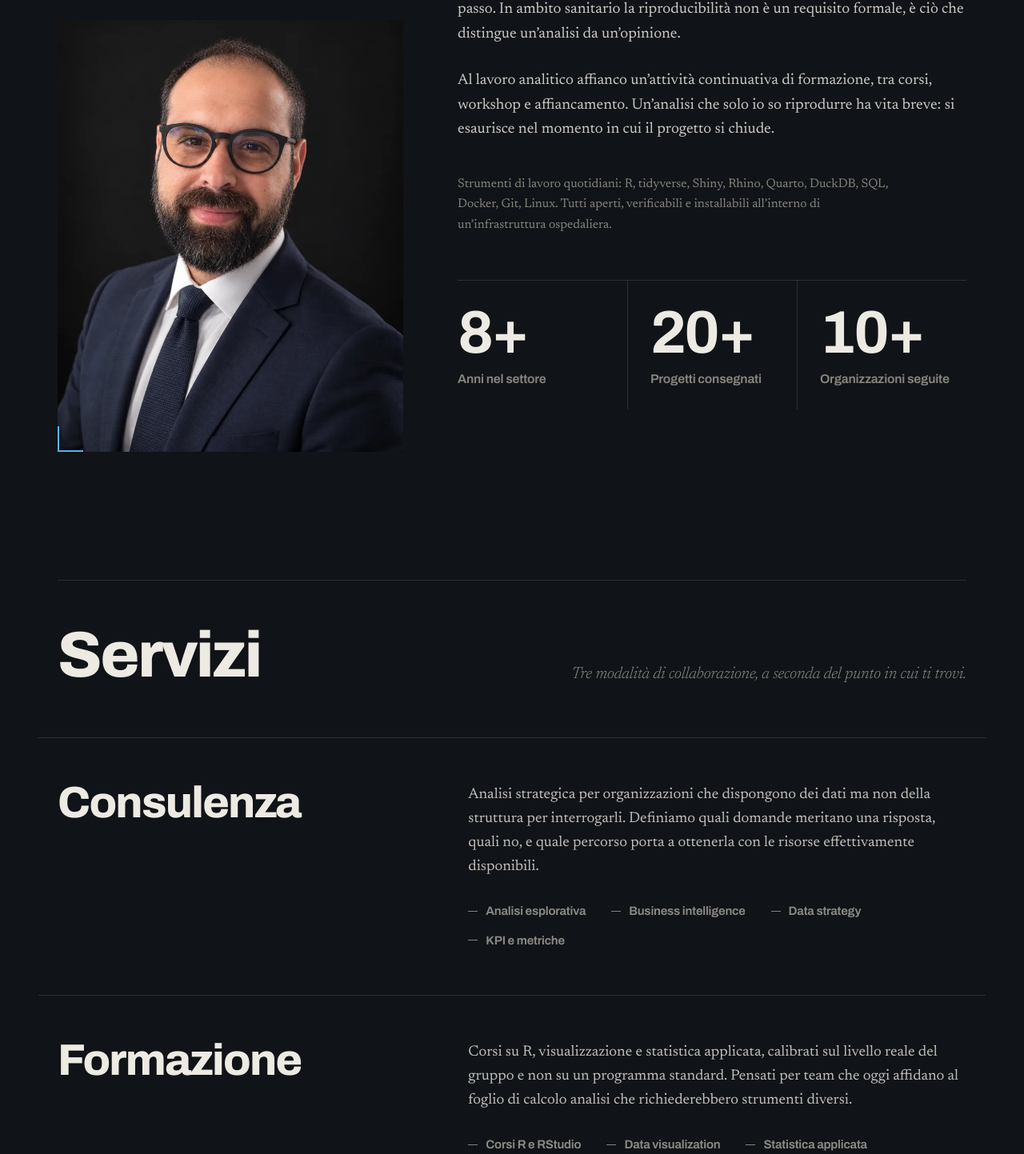
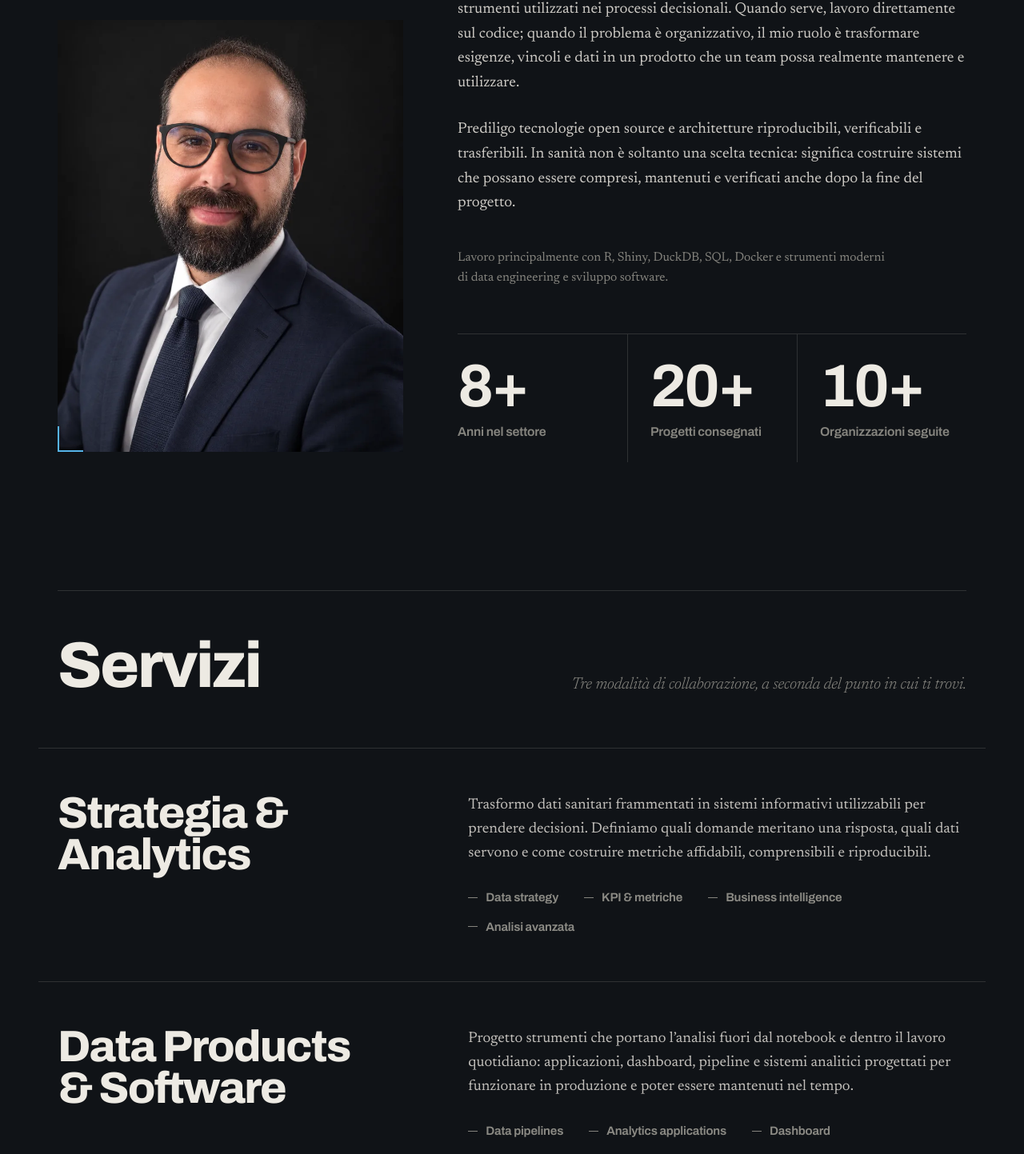
Before and after one commit to alearrigo/react_website, a React (Vite) app: page / in a window 1280 px wide. Shown: the part 1270-2713 px from the top of the page at 80% size. Built offline with nearby package versions, Linux system fonts and the light colour scheme.

Commit message:
Update healthcare positioning and service copy in Italian and English

```diff
--- a/components/Contact.tsx
+++ b/components/Contact.tsx
@@ -64,12 +64,6 @@ const Contact: React.FC<ContactProps> = ({ t }) => {
                 <span className="absolute -bottom-1 left-0 h-[2px] w-full origin-right scale-x-0 bg-current transition-transform delay-150 duration-500 group-hover:origin-left group-hover:scale-x-100" />
               </a>
             </Lift>
-            <Lift delay={0.5}>
-              <p className="nav-link mt-7 flex items-center gap-2.5 text-[0.94rem] opacity-70">
-                <span className="h-1.5 w-1.5 rounded-full bg-current" />
-                {t.contact.response}
-              </p>
-            </Lift>
           </div>
         </div>
       </div>
--- a/index.html
+++ b/index.html
@@ -4,14 +4,14 @@
     <meta charset="UTF-8">
     <meta name="viewport" content="width=device-width, initial-scale=1.0">
     <title>Alessandro Arrigo</title>
-    <meta name="description" content="Data scientist e product manager. Consulenza, formazione e sviluppo su R e l'ecosistema open source per l'analisi dei dati sanitari.">
+    <meta name="description" content="Dati, tecnologia e sanità. Progetto sistemi analitici e prodotti software che trasformano dati sanitari complessi in strumenti per decidere.">
 
     <!-- The tab shows the name alone. Shared links still need the descriptor,
          so the social title carries it instead of the document title. -->
     <meta property="og:type" content="website">
     <meta property="og:url" content="https://alessandroarrigo.com/">
-    <meta property="og:title" content="Alessandro Arrigo, data scientist in sanità">
-    <meta property="og:description" content="Consulenza, formazione e sviluppo su R e l'ecosistema open source per l'analisi dei dati sanitari.">
+    <meta property="og:title" content="Alessandro Arrigo — dati, software e sanità">
+    <meta property="og:description" content="Sistemi analitici e prodotti software per trasformare dati sanitari complessi in strumenti utilizzabili nelle organizzazioni.">
     <meta property="og:locale" content="it_IT">
     <meta property="og:image" content="https://alessandroarrigo.com/og.jpg">
     <meta property="og:image:type" content="image/jpeg">
--- a/metadata.json
+++ b/metadata.json
@@ -1,5 +1,4 @@
-
 {
   "name": "Alessandro Arrigo - Modern Portfolio",
-  "description": "A high-performance, modern React portfolio for a Data Scientist, featuring a sleek dark theme, bento-grid layouts, and interactive data visualizations."
+  "description": "Alessandro Arrigo works at the intersection of data, technology and healthcare, designing analytical systems and software products that support real decisions."
 }
--- a/translations.ts
+++ b/translations.ts
@@ -11,7 +11,7 @@ export const translations = {
     hero: {
       // Line 1 is index 0. The Hero sets line 1 in the serif italic.
       headline: ['Trasformo', 'dati sanitari', 'in decisioni.'],
-      lead: 'Data scientist e product manager. Otto anni di lavoro sui dati sanitari: analisi rigorose, strumenti progettati per la produzione, formazione su R per i professionisti che quei dati li utilizzano ogni giorno.',
+      lead: 'Da otto anni lavoro all’incrocio tra dati, tecnologia e sanità: progetto sistemi analitici e prodotti software che trasformano dati complessi in strumenti utilizzabili per decidere.',
       cta: 'Contattami',
       viewWork: 'I servizi',
     },
@@ -20,10 +20,10 @@ export const translations = {
       lead: 'Otto anni dedicati a rendere leggibili i dati di chi cura le persone.',
       paragraphs: [
         'Lavoro nel settore sanitario, dove il compito è sempre lo stesso: prendere dati che nessuno riesce a interpretare e restituirli in una forma su cui si può decidere. L’obiettivo non è un report più curato, ma una decisione più difendibile.',
-        'Uso R e l’ecosistema open source per una ragione pratica prima che ideologica: gli strumenti aperti producono risultati che chiunque può riprodurre passo per passo. In ambito sanitario la riproducibilità non è un requisito formale, è ciò che distingue un’analisi da un’opinione.',
-        'Al lavoro analitico affianco un’attività continuativa di formazione, tra corsi, workshop e affiancamento. Un’analisi che solo io so riprodurre ha vita breve: si esaurisce nel momento in cui il progetto si chiude.',
+        'Il mio lavoro attraversa l’intero ciclo del dato: dalla costruzione di pipeline e infrastrutture analitiche fino alla progettazione di dashboard, applicazioni e strumenti utilizzati nei processi decisionali. Quando serve, lavoro direttamente sul codice; quando il problema è organizzativo, il mio ruolo è trasformare esigenze, vincoli e dati in un prodotto che un team possa realmente mantenere e utilizzare.',
+        'Prediligo tecnologie open source e architetture riproducibili, verificabili e trasferibili. In sanità non è soltanto una scelta tecnica: significa costruire sistemi che possano essere compresi, mantenuti e verificati anche dopo la fine del progetto.',
       ],
-      tools: 'Strumenti di lavoro quotidiani: R, tidyverse, Shiny, Rhino, Quarto, DuckDB, SQL, Docker, Git, Linux. Tutti aperti, verificabili e installabili all’interno di un’infrastruttura ospedaliera.',
+      tools: 'Lavoro principalmente con R, Shiny, DuckDB, SQL, Docker e strumenti moderni di data engineering e sviluppo software.',
       highlights: [
         { label: 'Anni nel settore', value: 8, suffix: '+' },
         { label: 'Progetti consegnati', value: 20, suffix: '+' },
@@ -35,19 +35,19 @@ export const translations = {
       lead: 'Tre modalità di collaborazione, a seconda del punto in cui ti trovi.',
       items: [
         {
-          title: 'Consulenza',
-          description: 'Analisi strategica per organizzazioni che dispongono dei dati ma non della struttura per interrogarli. Definiamo quali domande meritano una risposta, quali no, e quale percorso porta a ottenerla con le risorse effettivamente disponibili.',
-          features: ['Analisi esplorativa', 'Business intelligence', 'Data strategy', 'KPI e metriche'],
+          title: 'Strategia & Analytics',
+          description: 'Trasformo dati sanitari frammentati in sistemi informativi utilizzabili per prendere decisioni. Definiamo quali domande meritano una risposta, quali dati servono e come costruire metriche affidabili, comprensibili e riproducibili.',
+          features: ['Data strategy', 'KPI & metriche', 'Business intelligence', 'Analisi avanzata'],
         },
         {
-          title: 'Formazione',
-          description: 'Corsi su R, visualizzazione e statistica applicata, calibrati sul livello reale del gruppo e non su un programma standard. Pensati per team che oggi affidano al foglio di calcolo analisi che richiederebbero strumenti diversi.',
-          features: ['Corsi R e RStudio', 'Data visualization', 'Statistica applicata', 'Workshop pratici'],
+          title: 'Data Products & Software',
+          description: 'Progetto strumenti che portano l’analisi fuori dal notebook e dentro il lavoro quotidiano: applicazioni, dashboard, pipeline e sistemi analitici progettati per funzionare in produzione e poter essere mantenuti nel tempo.',
+          features: ['Data pipelines', 'Analytics applications', 'Dashboard', 'API & integrazioni'],
         },
         {
-          title: 'Sviluppo',
-          description: 'Dall’analisi funzionante al software mantenibile: librerie R documentate e dashboard Shiny progettate per la produzione, con il passaggio di consegne necessario perché restino operative nel tempo.',
-          features: ['Librerie R custom', 'Dashboard Shiny', 'Report automatizzati', 'API e integrazioni'],
+          title: 'Capability & Training',
+          description: 'Affianco team che vogliono portare internamente competenze di analisi e sviluppo, con formazione costruita sui loro dati, strumenti e problemi reali. L’obiettivo non è completare un programma didattico, ma rendere il gruppo autonomo.',
+          features: ['R & data analysis', 'Data visualization', 'Reproducible workflows', 'Workshop pratici'],
         },
       ],
     },
@@ -77,7 +77,6 @@ export const translations = {
       headline: ['Parliamo', 'del progetto.'],
       description: 'Scrivimi anche se il perimetro non è ancora definito: il primo confronto serve esattamente a delimitarlo e a capire se posso essere utile.',
       cta: 'info@alessandroarrigo.com',
-      response: 'Risposta entro 24 ore',
     },
   },
 
@@ -90,7 +89,7 @@ export const translations = {
     },
     hero: {
       headline: ['I turn health', 'data into', 'decisions.'],
-      lead: 'Data scientist and product manager. Eight years working with healthcare data: rigorous analysis, tools built for production, and R training for the professionals who use those numbers every day.',
+      lead: 'For eight years I have worked at the intersection of data, technology and healthcare, designing analytical systems and software products that turn complex data into practical tools for decision-making.',
       cta: 'Get in touch',
       viewWork: 'The services',
     },
@@ -99,10 +98,10 @@ export const translations = {
       lead: 'Eight years spent making the data of people who care for patients readable.',
       paragraphs: [
         'I work in healthcare, where the task is always the same: take data nobody can interpret and return it in a shape you can decide on. The goal is not a better-looking report, but a more defensible decision.',
-        'I use R and the open-source ecosystem for a practical reason before an ideological one: open tools produce results anyone can reproduce step by step. In healthcare, reproducibility is not a formality, it is what separates an analysis from an opinion.',
-        'Alongside the analytical work I teach continuously, through courses, workshops and hands-on support. An analysis only I can reproduce is short-lived: it ends the moment the project does.',
+        'My work spans the entire data lifecycle, from building pipelines and analytical infrastructure to designing dashboards, applications and tools used in decision-making. When needed, I work directly on the code; when the challenge is organisational, my role is to translate needs, constraints and data into a product a team can actually maintain and use.',
+        'I favour open-source technologies and architectures that are reproducible, verifiable and transferable. In healthcare, this is more than a technical choice: it means building systems that can be understood, maintained and audited after the project ends.',
       ],
-      tools: 'Daily tools: R, tidyverse, Shiny, Rhino, Quarto, DuckDB, SQL, Docker, Git, Linux. All open, verifiable, and installable inside hospital infrastructure.',
+      tools: 'I work mainly with R, Shiny, DuckDB, SQL, Docker and modern tools for data engineering and software development.',
       highlights: [
         { label: 'Years in the sector', value: 8, suffix: '+' },
         { label: 'Projects delivered', value: 20, suffix: '+' },
@@ -114,19 +113,19 @@ export const translations = {
       lead: 'Three ways to work together, depending on where you currently stand.',
       items: [
         {
-          title: 'Consulting',
-          description: 'Strategic analysis for organisations that hold the data but not the structure to interrogate it. We establish which questions deserve an answer, which do not, and what route reaches one with the resources actually available.',
-          features: ['Exploratory analysis', 'Business intelligence', 'Data strategy', 'KPIs and metrics'],
+          title: 'Strategy & Analytics',
+          description: 'I turn fragmented healthcare data into information systems that support decision-making. Together, we define which questions deserve an answer, what data is needed and how to build reliable, understandable and reproducible metrics.',
+          features: ['Data strategy', 'KPIs & metrics', 'Business intelligence', 'Advanced analytics'],
         },
         {
-          title: 'Training',
-          description: 'Courses on R, visualisation and applied statistics, calibrated to the group’s real level rather than to a standard syllabus. Built for teams currently handling in spreadsheets the analysis that calls for different tools.',
-          features: ['R and RStudio courses', 'Data visualization', 'Applied statistics', 'Hands-on workshops'],
+          title: 'Data Products & Software',
+          description: 'I design tools that take analysis out of the notebook and into everyday work: applications, dashboards, pipelines and analytical systems built to run in production and remain maintainable over time.',
+          features: ['Data pipelines', 'Analytics applications', 'Dashboards', 'APIs & integrations'],
         },
         {
-          title: 'Development',
-          description: 'From working analysis to maintainable software: documented R packages and Shiny dashboards built for production, with the handover required to keep them running over time.',
-          features: ['Custom R libraries', 'Shiny dashboards', 'Automated reports', 'APIs and integrations'],
+          title: 'Capability & Training',
+          description: 'I support teams that want to bring analytical and development skills in-house, with training built around their own data, tools and real problems. The goal is not to complete a syllabus, but to help the team work independently.',
+          features: ['R & data analysis', 'Data visualization', 'Reproducible workflows', 'Hands-on workshops'],
         },
       ],
     },
@@ -156,7 +155,6 @@ export const translations = {
       headline: ['Let’s discuss', 'your project.'],
       description: 'Write even if the scope is not yet defined: the first conversation exists precisely to define it and to establish whether I can be useful.',
       cta: 'info@alessandroarrigo.com',
-      response: 'Reply within 24 hours',
     },
   },
 };
```
